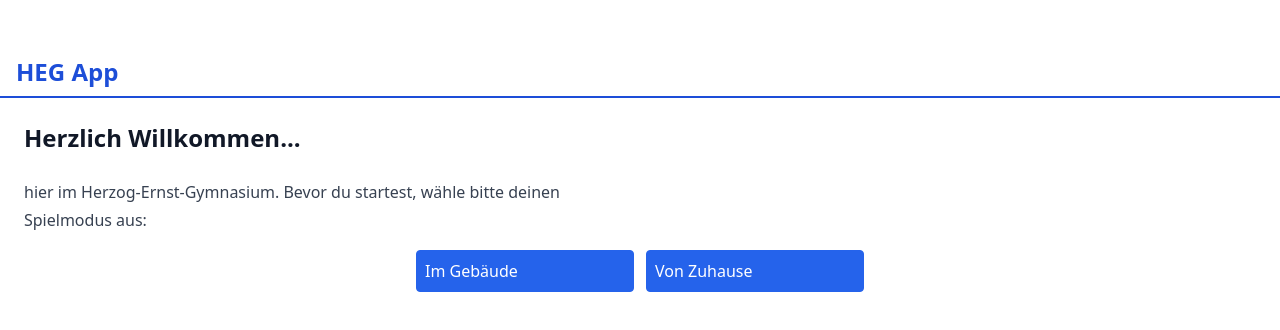
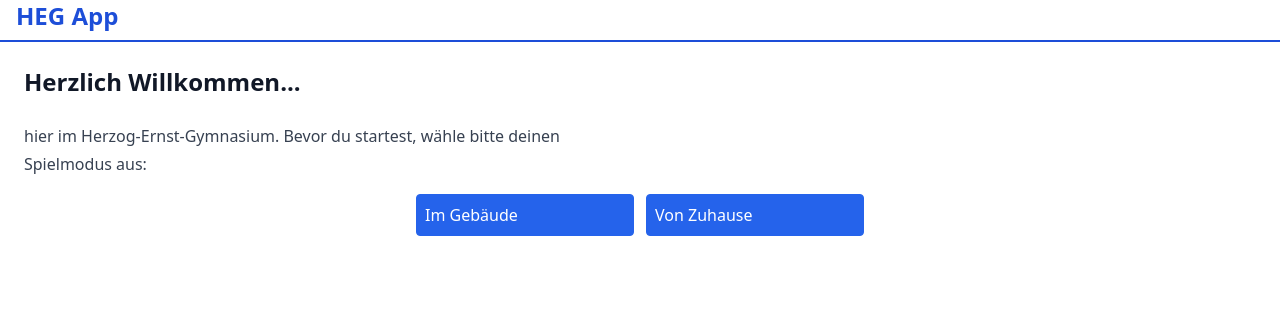
Before and after one commit to diepoe/heg-game, a SvelteKit app: page / in a window 1280 px wide. Shown: the top 330 px of the page. Built offline with nearby package versions, Linux system fonts and the light colour scheme.

Commit message:
notch spacing

```diff
--- a/src/app.css
+++ b/src/app.css
@@ -4,6 +4,9 @@
 
 @layer base {
 	body {
-		@apply pt-14 max-w-full touch-none;
+		margin-top: constant(safe-area-inset-top);
+		margin-top: env(safe-area-inset-top);
+
+		@apply max-w-full touch-none overflow-hidden min-h-screen;
 	}
 }
```
